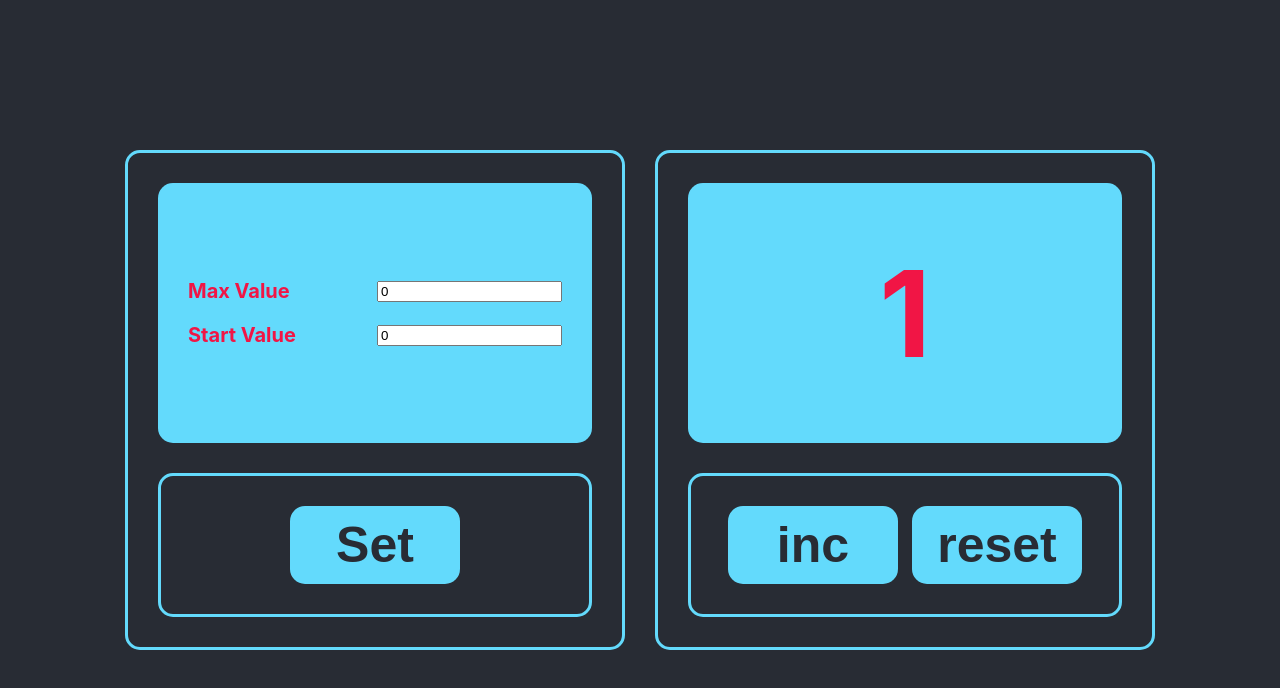
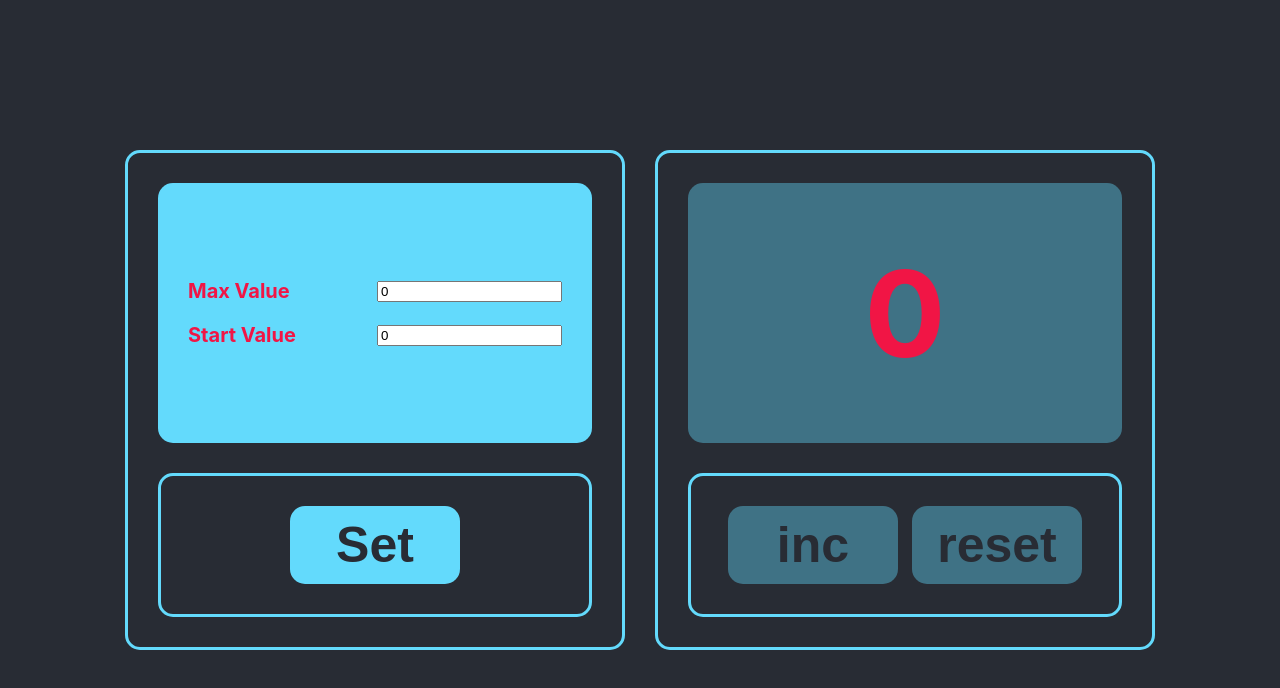
Before and after one commit to dev-fominov/app-count, a React (Create React App) app: page / in a window 1280 px wide. Shown: the top 688 px of the page. Built offline with nearby package versions, Linux system fonts and the light colour scheme.

Commit message:
homework count 2

```diff
--- a/src/App.tsx
+++ b/src/App.tsx
@@ -1,13 +1,79 @@
-import React from 'react';
+import React, { useEffect, useState } from 'react';
 import './App.css';
 import Count from './components/Count/Count';
 import CountSetting from './components/Count/CountSetting';
 
 function App() {
+
+  let [valueMax, setValueMax] = useState<number>(0)
+	let [valueStart, setValueStart] = useState<number>(0)
+
+
+
+
+	useEffect(() => {
+		let valueMax = localStorage.getItem('countValueMax')
+		if (valueMax) {
+			let newValueMax = JSON.parse(valueMax)
+			setValueMax(newValueMax)
+		}
+	}, [])
+
+	useEffect(() => {
+		let valueStart = localStorage.getItem('countValueStart')
+		if (valueStart) {
+			let newValueStart = JSON.parse(valueStart)
+			setValueStart(newValueStart)
+			setCount(newValueStart)
+		}
+	}, [])
+
+  const onClickSetting = () => {
+		localStorage.setItem('countValueMax', JSON.stringify(valueMax))
+		localStorage.setItem('countValueStart', JSON.stringify(valueStart))
+	}
+
+	// const onChange = () => {
+	// 	//code
+	// }
+
+
+  let [count, setCount] = useState<number>(valueStart)
+
+  // useEffect(() => {
+
+  // }, [count])
+
+	const onClickInc = () => {
+		setCount(count + 1)
+	}
+
+	const onClickReset = () => {
+		setCount(valueStart)
+	}
+
+  {
+    // debugger;
+    }
+
   return (
+
     <div className="App">
-      <CountSetting />
-      <Count />
+
+      <CountSetting
+        valueMax={valueMax}
+        valueStart={valueStart}
+        setValueMax={setValueMax}
+        setValueStart={setValueStart}
+        onClickSetting={onClickSetting}
+        />
+      <Count
+        valueMax={valueMax}
+        valueStart={valueStart}
+        count={count}
+        onClickInc={onClickInc}
+        onClickReset={onClickReset}
+      />
     </div>
   );
 }
--- a/src/components/Count/Count.tsx
+++ b/src/components/Count/Count.tsx
@@ -2,26 +2,28 @@ import React, { useState } from "react";
 import Button from "../Button/Button";
 import './Count.css';
 
-function Count() {
+type CountType = {
+	valueMax: number
+	valueStart: number
+	count: number
+	onClickInc: ()=>void
+	onClickReset: ()=>void
+}
 
-	let [count, setCount] = useState<number>(1)
+function Count(props: CountType) {
+// debugger;
 
-	const onClickInc = () => {
-		setCount(++count)
-	}
 
-	const onClickReset = () => {
-		setCount(0)
-	}
+	const noActive = props.count === props.valueMax ? " noActive" : ""
+	// const countCNT = count === 0 ? props.valueStart : count
+	return (
 
-	const noActive = count === 10 ? " noActive" : ""
+		<div className={'countBlock'}>
 
-	return (
-		<div className={'countBlock'}>
-			<div className={'count' + noActive}>{count}</div>
+			<div className={'count' + noActive}>{props.count}</div>
 			<div className={'buttonBox'}>
-				<Button disabled={count >= 10} name={'inc'} callBack={onClickInc} />
-				<Button disabled={count === 0} name={'reset'} callBack={onClickReset} />
+				<Button disabled={props.count >= props.valueMax} name={'inc'} callBack={props.onClickInc} />
+				<Button disabled={props.count === props.valueStart} name={'reset'} callBack={props.onClickReset} />
 			</div>
 		</div>
 	)
--- a/src/components/Count/CountSetting.tsx
+++ b/src/components/Count/CountSetting.tsx
@@ -3,55 +3,26 @@ import Button from "../Button/Button";
 import InputBox from "../Input/InputBox";
 import './Count.css';
 
-function CountSetting() {
+type CountSettingType = {
+	valueMax: number
+	valueStart: number
+	setValueMax: (value: number)=>void
+	setValueStart: (value: number)=>void
+	onClickSetting: ()=>void
+}
 
-	let [valueMax, setValueMax] = useState<string>('0')
-	let [valueStart, setValueStart] = useState<string>('0')
-
-	useEffect(() => {
-		let valueMax = localStorage.getItem('countValueMax')
-		if (valueMax) {
-			let newValueMax = JSON.parse(valueMax)
-			setValueMax(newValueMax)
-		}
-	}, [])
-	useEffect(() => {
-		let valueStart = localStorage.getItem('countValueStart')
-		if (valueStart) {
-			let newValueStart = JSON.parse(valueStart)
-			setValueStart(newValueStart)
-		}
-	}, [])
-
-	// useEffect(() => {
-	// 	localStorage.setItem('countValueMax', JSON.stringify(valueMax))
-	// }, [valueMax])
-
-	// useEffect(() => {
-	// 	localStorage.setItem('countValueStart', JSON.stringify(valueStart))
-	// }, [valueStart])
-
-	const onClickSetting = () => {
-		localStorage.setItem('countValueMax', JSON.stringify(valueMax))
-		localStorage.setItem('countValueStart', JSON.stringify(valueStart))
-	}
-
-	const onChange = () => {
-		//code
-	}
-
-
+function CountSetting(props: CountSettingType) {
 
 	// const noActive = count === 10 ? " noActive" : ""
 
 	return (
 		<div className={'countBlock'}>
 			<div className={'countSetting'}>
-				<InputBox title={'Max Value'} value={valueMax} onChange={setValueMax} />
-				<InputBox title={'Start Value'} value={valueStart} onChange={setValueStart} />
+				<InputBox title={'Max Value'} value={props.valueMax} onChange={props.setValueMax} />
+				<InputBox title={'Start Value'} value={props.valueStart} onChange={props.setValueStart} />
 			</div>
 			<div className={'buttonBox'}>
-				<Button disabled={false} name={'Set'} callBack={onClickSetting} />
+				<Button disabled={false} name={'Set'} callBack={props.onClickSetting} />
 			</div>
 		</div>
 	)
--- a/src/components/Input/InputBox.tsx
+++ b/src/components/Input/InputBox.tsx
@@ -2,8 +2,8 @@ import React, { ChangeEvent, useState } from "react";
 
 type boxInputType = {
 	title: string
-	value: string
-	onChange: (value: string)=>void
+	value: number
+	onChange: (value: number)=>void
 }
 
 function InputBox(props: boxInputType) {
```
